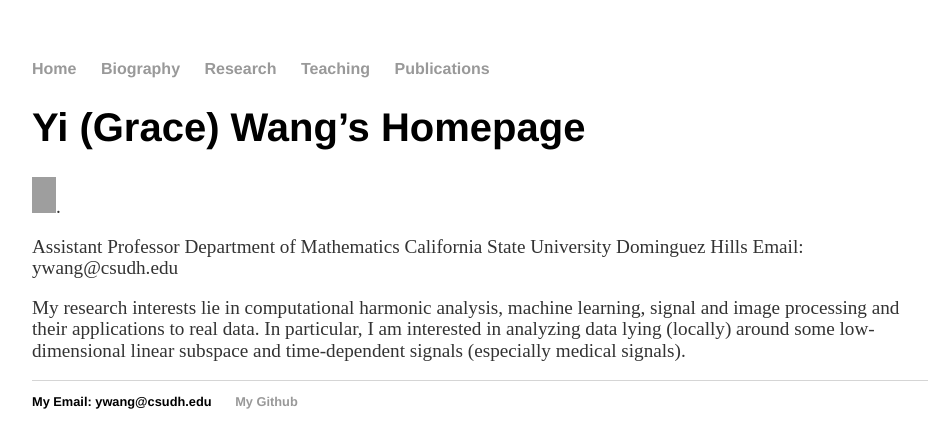
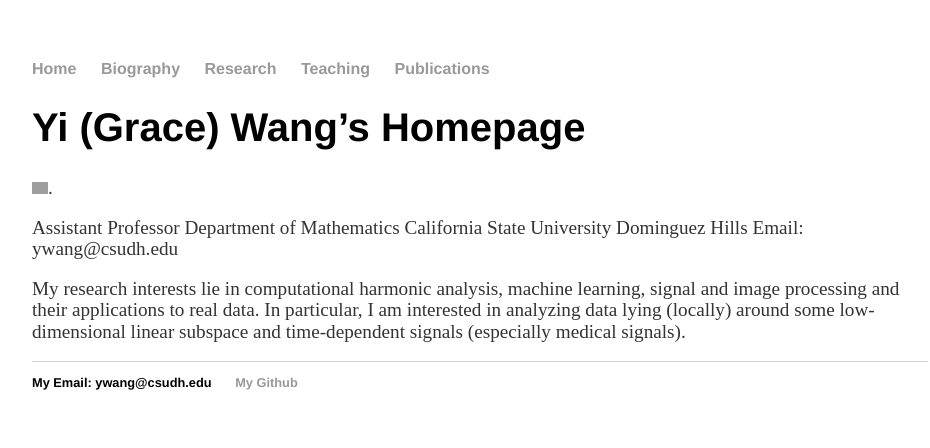
Before and after one commit to mathGrace/mathGrace.github.io, a Jekyll site: the page built from index.md, in a window 1280 px wide. Shown: the top 448 px of the page, without its empty margins (160-1090 px from the left). Built offline with Jekyll 4.4.1, drawn with Linux system fonts in a browser that asks for light colours; grey boxes are pictures that could not be loaded.

Commit message:
Update index.md

```diff
--- a/index.md
+++ b/index.md
@@ -4,7 +4,7 @@ title: homepage
 ---
 # Yi (Grace) Wang's Homepage
 
-![bio](bioYWang.png){:height="36px" width="24px"}.
+![bio](bioYWang.png){:height="12px"}.
 
 Assistant Professor
 Department of Mathematics
```
